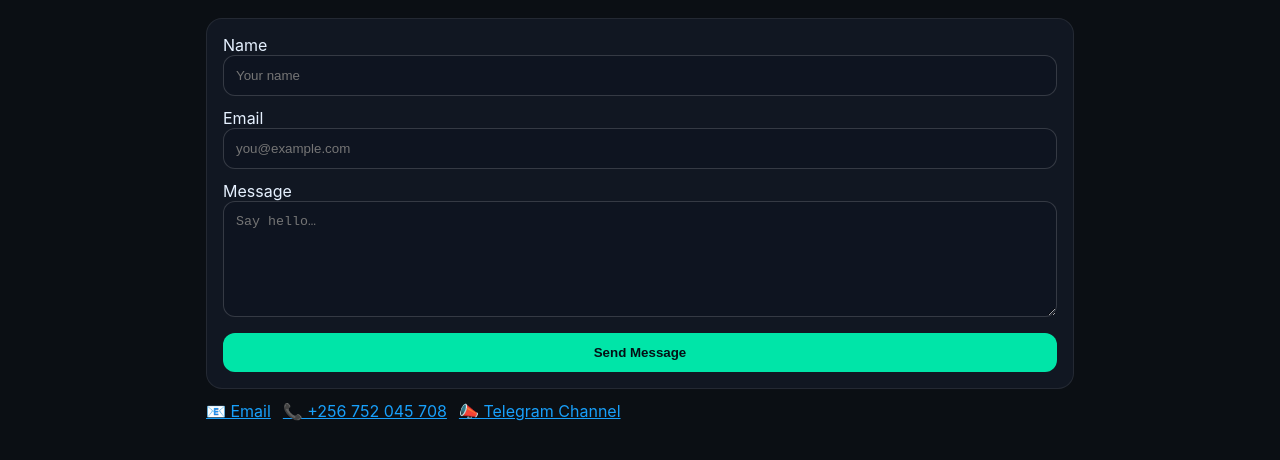
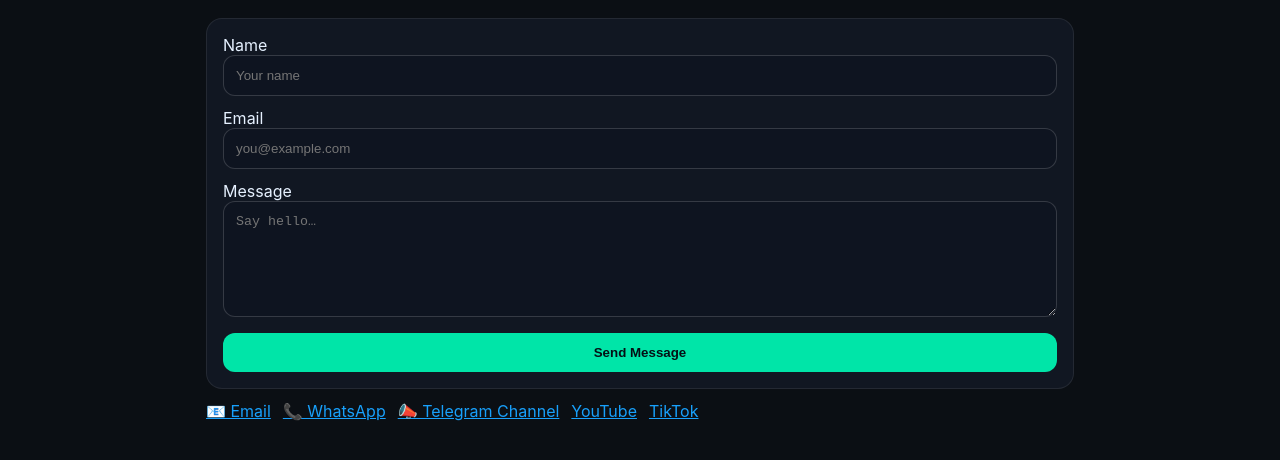
Before and after one commit to joeworld222/joeworldtech, a plain HTML site: page contact.html in a window 1280 px wide. Shown: the part 120-580 px from the top of the page. Drawn offline with Linux system fonts and the light colour scheme.

Commit message:
contact.html
Contact Joe World

```diff
--- a/contact.html
+++ b/contact.html
@@ -36,8 +36,10 @@
   </form>
   <div class="social">
     <a href="mailto:joeworld222@gmail.com">📧 Email</a>
-    <a href="tel:+256752045708">📞 +256 752 045 708</a>
+    <a href="wa.me/256752045708">📞 WhatsApp</a>
     <a href="https://t.me/joeworld222" target="_blank">📣 Telegram Channel</a>
+    <a href="youtube.com/@joeworld222"> YouTube</a>
+    <a href="tiktok.com/@joeworldw22">TikTok</a>
   </div>
 </main>
 
```
